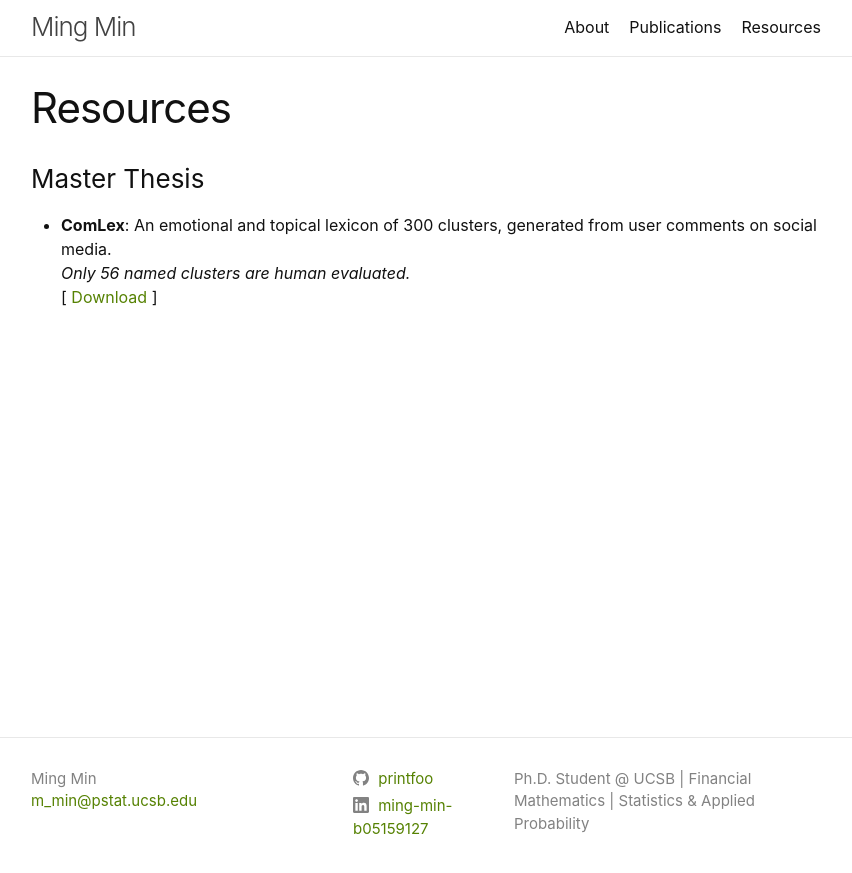
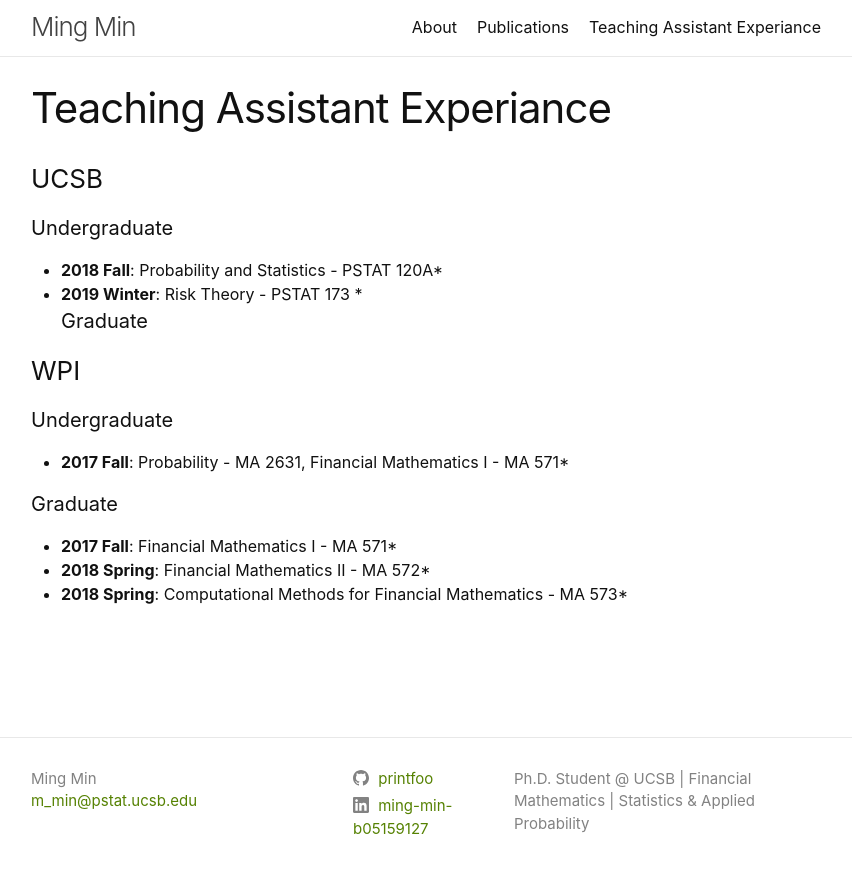
Before and after one commit to mmin0/mmin0.github.io, a Jekyll site: the page built from resources/index.md, in a window 1280 px wide. Shown: the top 873 px of the page, without its empty margins (214-1066 px from the left). Built offline with Jekyll 4.4.1, drawn with Linux system fonts in a browser that asks for light colours.

Commit message:
Update index.md

```diff
--- a/resources/index.md
+++ b/resources/index.md
@@ -1,10 +1,19 @@
 ---
 layout: page
-title: Resources
+title: Teaching Assistant Experiance
 ---
 
-### Master Thesis
+### UCSB
+#### Undergraduate
+* **2018 Fall**: Probability and Statistics - PSTAT 120A*
+* **2019 Winter**: Risk Theory - PSTAT 173 *
+#### Graduate
 
-* **ComLex**: An emotional and topical lexicon of 300 clusters, generated from user comments on social media.
-*Only 56 named clusters are human evaluated.*
-\[ [Download](ComLex.csv){:target="_blank"} \]
+### WPI
+#### Undergraduate
+* **2017 Fall**: Probability - MA 2631, Financial Mathematics I - MA 571*
+
+#### Graduate
+* **2017 Fall**: Financial Mathematics I - MA 571*
+* **2018 Spring**: Financial Mathematics II - MA 572*
+* **2018 Spring**: Computational Methods for Financial Mathematics - MA 573*
```
